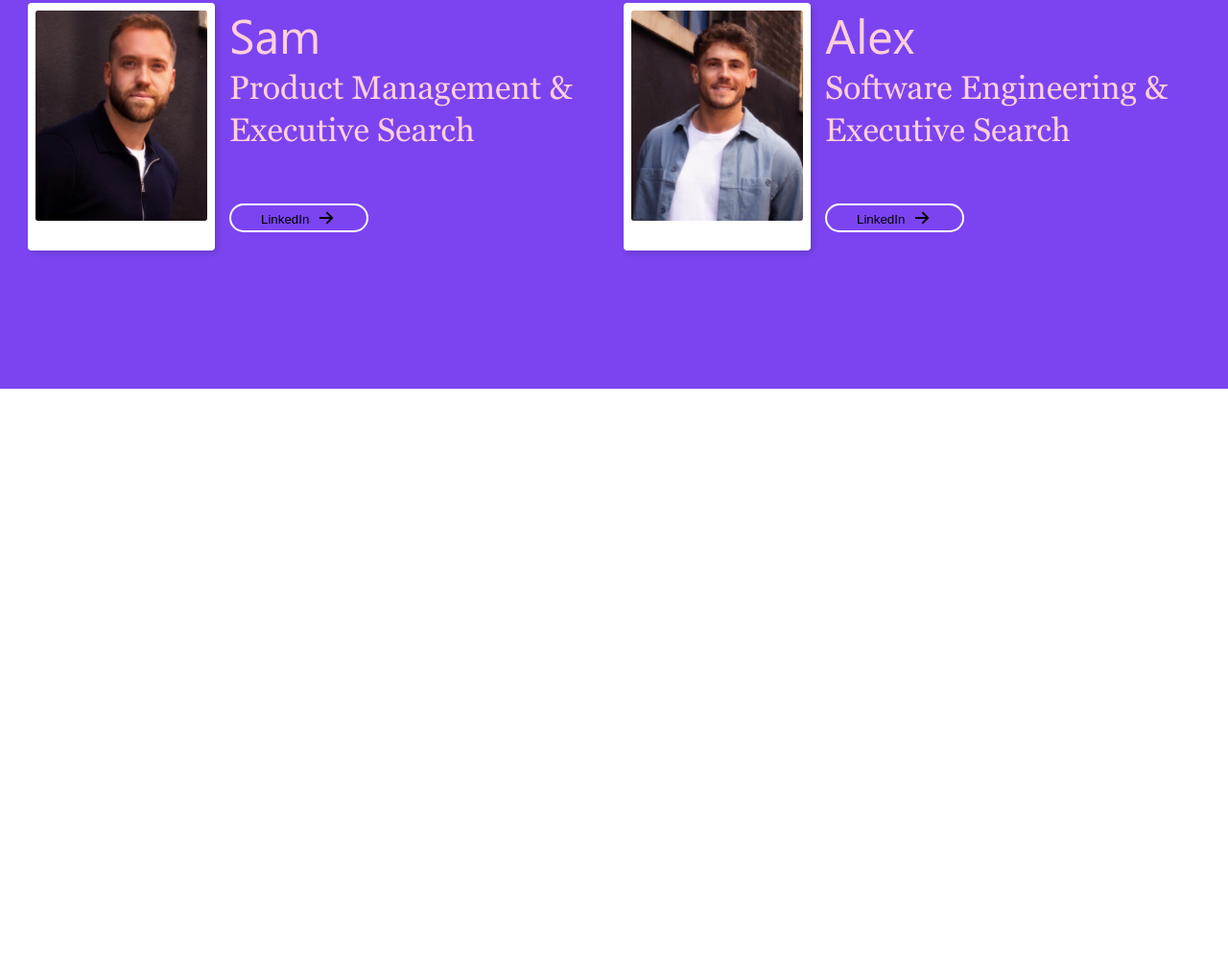
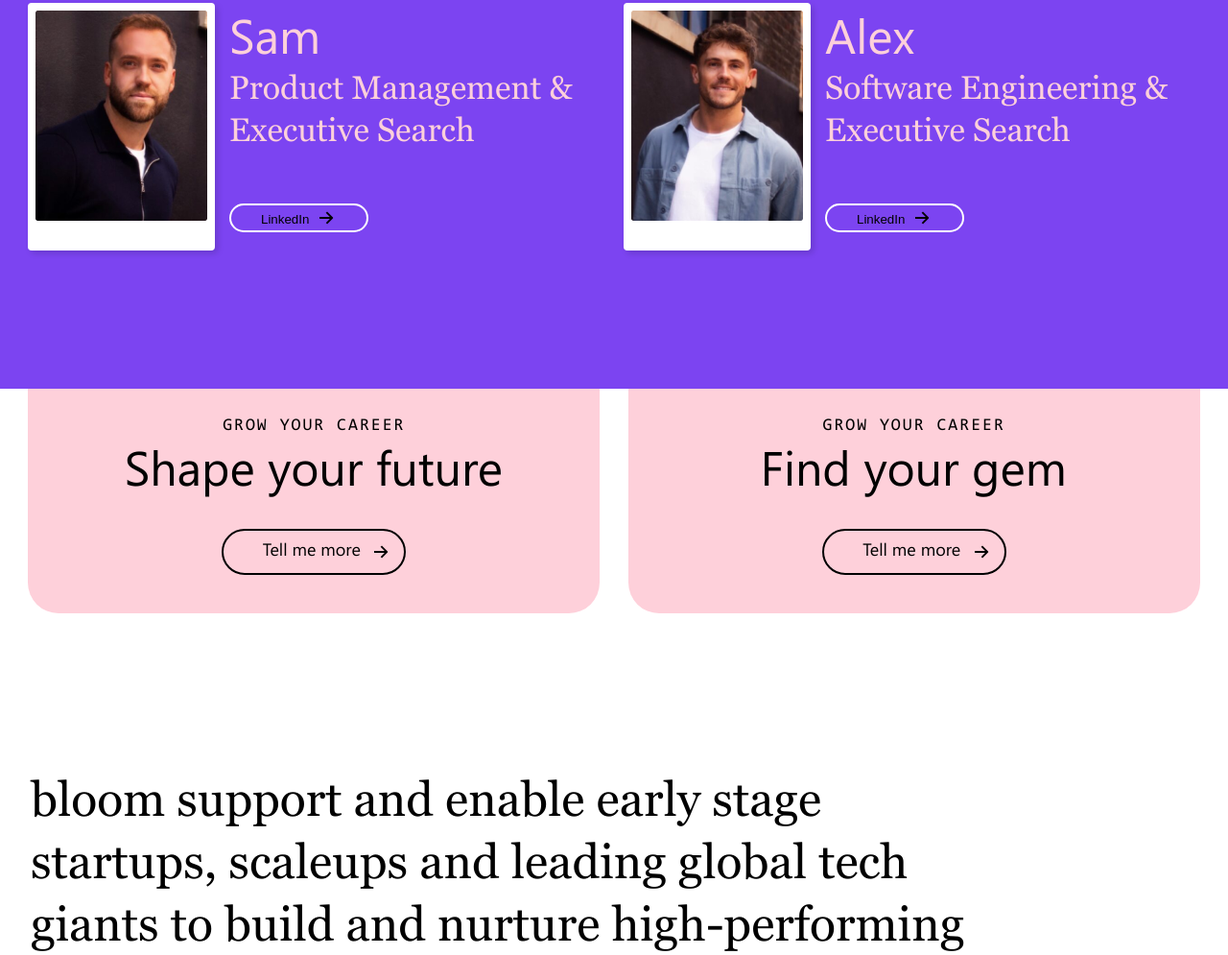
Before and after one commit to MirovaViktoria/maket-Bloom, a plain HTML site: page index.html in a window 1280 px wide. Shown: the part 1383-2378 px from the top of the page at 96% size. Before the commit the page ends 1788 px from the top, so only its background shows below. Drawn offline with Linux system fonts and the light colour scheme; files whose address does not match are found by name.

Commit message:
bag fixed

```diff
--- a/index.html
+++ b/index.html
@@ -65,9 +65,7 @@
                 Product Management and <br />
                 Software Engineering
             </h2>
-            <h2 class="staff__company-paragraf">
-                Software Engineering
-            </h2>
+            <h2 class="staff__company-paragraf">Software Engineering</h2>
             <div class="staff__company-sam">
                 <div class="staff__company-background">
                     <img class="sam-photo" src="./img/sam.png" alt="" />
@@ -86,16 +84,45 @@
                     </div>
                     <div class="about__staff">
                         <p class="name">Alex</p>
-                    <p class="job">Software Engineering & Executive Search</p>
+                        <p class="job">
+                            Software Engineering & Executive Search
+                        </p>
                         <button class="about__staff-buttom">
                             <p class="linked">LinkedIn</p>
                             <img class="arrow1" src="./img/arrow.png" alt="" />
                         </button>
                     </div>
                 </div>
-
             </div>
-
+        </div>
+        <div class="offer__list">
+            <div class="offer__list-text">
+                <h1 class="offer__list-title">Grow your career</h1>
+                <h2 class="offer__list-paragraph">Shape your future</h2>
+                <button class="offer__list-button">
+                    <p class="tell-more">Tell me more</p>
+                    <img src="./img/arrow.png" alt="" />
+                </button>
+            </div>
+            <div class="offer__list">
+                <div class="offer__list-text">
+                    <h1 class="offer__list-title">Grow your career</h1>
+                    <h2 class="offer__list-paragraph">Find your gem</h2>
+                    <button class="offer__list-button">
+                        <p class="tell-more">Tell me more</p>
+                        <img src="./img/arrow.png" alt="" />
+                    </button>
+                </div>
+            </div>
+        </div>
+        <div class="bloom__support">
+            <p class="bloom__support-text">
+                bloom support and enable early stage startups, scaleups and
+                leading global tech giants to build and nurture high-performing
+            </p>
+            <!-- <p>startups, scaleups and leading global tech</p>
+            <p>giants to build and nurture high-performing</p> -->
+        </div>
         <script type="text/javascript" src="js/script.js"></script>
     </body>
 </html>
--- a/scss/style.scss
+++ b/scss/style.scss
@@ -37,7 +37,7 @@ body {
     margin: 0 auto;
 }
 
-// ! 1 Блок
+// ! 1 Header and Menu
 
 .header {
     height: 88px;
@@ -73,7 +73,7 @@ body {
     }
 }
 
-// ! 2 Блок
+// ! 2 Animation Block
 
 .animation__block {
     display: flex;
@@ -137,7 +137,7 @@ body {
     }
 }
 
-// ! 3 Блок
+// ! 3 Animation botttom item
 
 .animated {
     &__list {
@@ -280,6 +280,108 @@ body {
     }
 }
 
+// ! Offer List block
+
+.offer {
+    &__list {
+        display: flex;
+        justify-content: space-evenly;
+        height: 234px;
+    }
+
+    &__list-text {
+        width: 596px;
+        height: 234px;
+        // margin-left: 32px;
+        background: #fed0da;
+        border-bottom-left-radius: 32px;
+        border-bottom-right-radius: 32px;
+        margin-bottom: 100px;
+    }
+
+    &__list-title {
+        margin: 0;
+        width: 208px;
+        height: 18px;
+        padding-top: 30px;
+        padding-left: 194px;
+        font-family: 'Consolas';
+        font-style: normal;
+        font-weight: 400;
+        font-size: 18px;
+        line-height: 18px;
+        text-align: center;
+        letter-spacing: 2px;
+        text-transform: uppercase;
+        color: #000000;
+    }
+
+    &__list-paragraph {
+        width: 445px;
+        height: 65px;
+        font-family: 'Segoe UI';
+        font-style: normal;
+        font-weight: 400;
+        font-size: 50px;
+        line-height: 65px;
+        text-align: center;
+        color: #000000;
+        padding-left: 75px;
+        margin: 0;
+    }
+
+    &__list-button {
+        display: flex;
+        align-items: center;
+        width: 192px;
+        height: 48px;
+        margin-left: 202px;
+        margin-top: 33px;
+        border: 2px solid #000000;
+        border-radius: 999px;
+        background: #fed0da;
+        margin-bottom: 40px;
+    }
+}
+.tell-more {
+    width: 119px;
+    height: 25px;
+    margin-top: 13px;
+    margin-left: 26px;
+    margin-right: 6px;
+    font-family: 'Segoe UI';
+    font-style: normal;
+    font-weight: 400;
+    font-size: 18px;
+    line-height: 25px;
+    text-align: center;
+    color: #000000;
+}
+
+// ! Support Bloom
+
+.bloom {
+    &__support {
+        margin: 0;
+        width: 986px;
+        height: 195px;
+        font-family: 'Georgia';
+        font-style: normal;
+        font-weight: 400;
+        font-size: 50px;
+        line-height: 65px;
+        color: #000000;
+        padding-top: 161px;
+        padding-left: 32px;
+        margin: 0;
+    }
+    &__support-text {
+        margin: 0;
+    }
+}
+
+// ! Support Bloom
+
 // ! Animation
 @keyframes animPhoto {
     0% {
```
Also changed, not shown: scss/style.css, 1 other file. Lines whose indentation alone changed are shown as unchanged.
